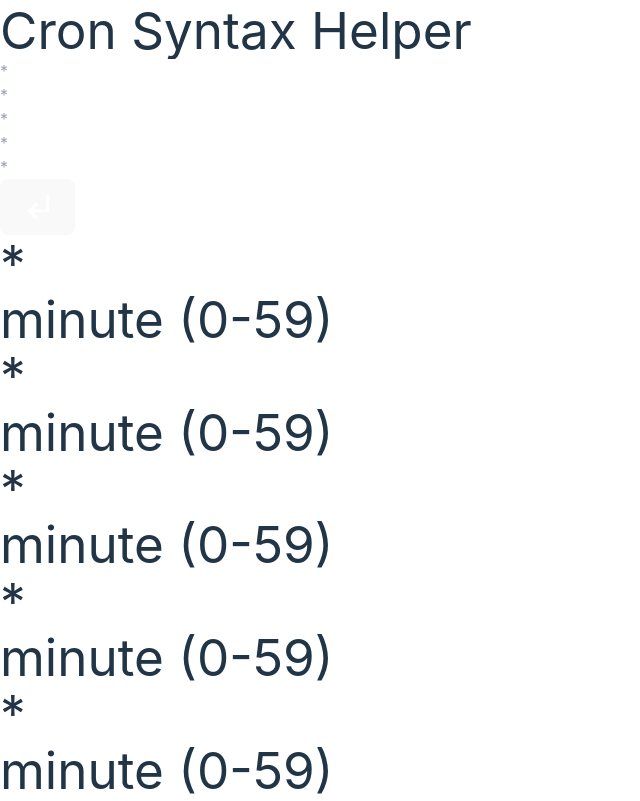
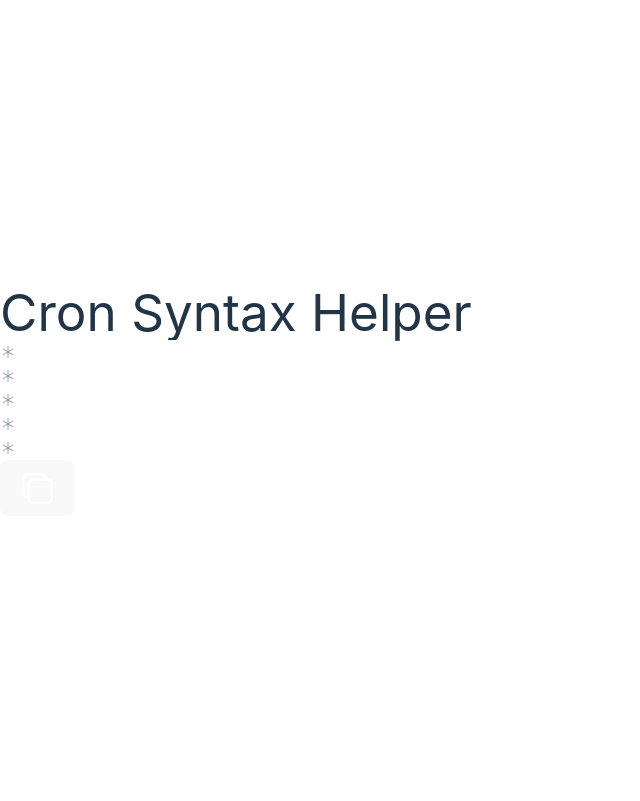
Before and after one commit to willk0814/cron-calc, a React (Vite) app: page / in a window 1280 px wide. Shown: the whole page, without its empty margins (0-640 px from the left). Built offline with nearby package versions, Linux system fonts and the light colour scheme.

Commit message:
reorganized components on front end

```diff
--- a/src/App.tsx
+++ b/src/App.tsx
@@ -1,74 +1,27 @@
+// Import styles
 import './App.css'
+
 // Import React Hooks
-import { useState } from 'react';
+// import { useState } from 'react';
+
 // Import Custom Components
-import NumberInput from './components/NumberInput';
-import NumberOutput from './components/NumberOutput';
-// Import Packages
-import { MdSubdirectoryArrowLeft } from "react-icons/md";
-import { motion } from 'framer-motion';
+import InputContainer from './components/InputContainer/InputContainer';
+// import OutputContainer from './components/OutputContainer/OutputContainer';
+
+// Import motion for animations
+// import { motion } from 'framer-motion';
 
 function App() {
 
-  // cron schedule positions and signifigance
-  const cron_syntax: { [key: number]: string } = {
-    1: 'minutes',
-    2: 'hour',
-    3: 'day',
-    4: 'month',
-    5: 'weekday'
-  }
+  return (
+    <div
+      className='bg-gradient-to-br from-[#3F5EFB] to-[#FC466B]
+      w-[100vw] h-[100vh] flex flex-col space-y-2 items-center justify-center '>
 
-  return (
-    <div className='w-[100vw] h-[100vh] flex flex-col items-center justify-center bg-gradient-to-br from-[#3F5EFB] to-[#FC466B]'>
+      {/* Input Content Container */}
+      <InputContainer />
 
-      {/* Initial Content Container */}
-      <div className='bg-white bg-opacity-20 backdrop-blur-lg rounded-lg flex flex-col items-center justify-center p-4'>
-        {/* Title */}
-        <h1 className='text-6xl pb-4'>Cron Syntax Helper</h1>
-
-        {/* Number Inputs Container */}
-        <div className='flex flex-row items-center space-x-2'>
-          {[1, 2, 3, 4, 5].map((val, indx) => (
-            <NumberInput
-              key={indx}
-              pos={cron_syntax[val]} />
-          ))}
-
-          {/* Submit Button */}
-          <button
-            className='bg-white bg-opacity-20 p-1 rounded-md border-2 border-transparent focus:outline-none focus:border-white'>
-            <MdSubdirectoryArrowLeft size={35} color='white' />
-          </button>
-        </div>
-      </div>
-
-      <motion.div
-        className='flex flex-col mt-4 space-y-2'
-        variants={{
-          initial: { opacity: 0, y: '-10px' },
-          animate: {
-            opacity: 1, y: 0,
-            transition: { staggerChildren: 0.5, duration: 0.5 }
-          }
-        }}
-        initial='initial'
-        animate='animate' >
-        {[1, 2, 3, 4, 5].map((val, indx) => (
-          <motion.div
-            variants={{
-              initial: { opacity: 0, y: '-10px' },
-              animate: {
-                opacity: 1, y: 0,
-                transition: { duration: 0.6 }
-              }
-            }}>
-            <NumberOutput
-              key={indx}
-              pos={cron_syntax[val]} />
-          </motion.div>
-        ))}
-      </motion.div>
+      {/* Output Content Container */}
 
     </div>
   )
--- /dev/null
+++ b/src/components/InputContainer/InputContainer.tsx
@@ -0,0 +1,105 @@
+// Import React Hooks
+import { useState } from 'react';
+
+// Import Custom Component
+import NumberInput from "./NumberInput";
+
+// Import motion for animations
+import { animate, AnimatePresence, motion } from 'framer-motion';
+
+// Import Submit Icon
+import { IoCopyOutline } from "react-icons/io5";
+
+
+export default function InputContainer() {
+
+    // SV to hold label state
+    const [displayLabel, setDisplayLabel] = useState<string | null>(null)
+
+    // -- Number Input Focus Funcs --
+    // handle begin focus
+    const handleFocus = (label: string) => {
+        console.log(label)
+        setDisplayLabel(label)
+    }
+
+    // handle end focus
+    const handleBlur = () => {
+        setDisplayLabel(null)
+    }
+
+    // cron schedule positions and signifigance
+    const cron_syntax = [
+        { key: 'minute', label: 'minute (0 - 59)' },
+        { key: 'hour', label: 'hour (0 - 23)' },
+        { key: 'day', label: 'day of the month (1 - 31)' },
+        { key: 'month', label: 'month (1 - 12)' },
+        { key: 'weekday', label: 'day of the week (0 - 6) (Sunday to Saturday)' }
+    ];
+
+    return (
+        <div className="flex flex-col">
+            {/* Title */}
+            <h1 className="pb-4">Cron Syntax Helper</h1>
+
+            <motion.div
+                variants={{
+                    initial: { opacity: 0, y: '20%' },
+                    animate: {
+                        opacity: 1, y: 0,
+                        transition: { delay: 0.4, duration: 1 }
+                    }
+                }}
+                initial='initial'
+                animate='animate'
+                className='bg-white bg-opacity-20 rounded-lg flex flex-col items-center pb-2 justify-center px-2'>
+
+                {/* Number Inputs & Submit Button */}
+                <div className='flex flex-row items-center space-x-2 mt-3 mb-1'>
+                    {/* Number Inputs */}
+                    {cron_syntax.map((item, indx) => (
+                        <NumberInput
+                            key={indx}
+                            pos={item.key}
+                            handleFocus={() => handleFocus(item.label)}
+                            handleBlur={handleBlur} />
+                    ))}
+
+                    {/* Submit button */}
+                    <button
+                        className='bg-white bg-opacity-20 p-1 border-2 border-transparent
+                        hover:border-white hover:outline-none focus:outline-none'>
+                        <IoCopyOutline size={35} color="white" />
+                    </button>
+                </div>
+
+                {/* Positional Information Label */}
+                {/* Fixed height container for label */}
+                <AnimatePresence
+                    key='label'>
+                    {/* {displayLabel !== null && */}
+                    <motion.div
+                        key='label'
+                        variants={{
+                            initial: { height: 0, opacity: 0 },
+                            animate: {
+                                height: '30px', opacity: 1,
+                                transition: { when: 'beforeChildren' }
+                            },
+                            exit: {
+                                height: 0, opacity: 0,
+                                transition: { when: 'afterChildren' }
+                            }
+                        }}
+                        initial='initial'
+                        animate={displayLabel !== null ? 'animate' : ''}
+                        exit='exit'
+                        className='flex flex-row w-full'>
+                        {displayLabel}
+                    </motion.div>
+                </AnimatePresence>
+
+            </motion.div>
+        </div>
+    )
+}
--- a/src/components/NumberInput.tsx
+++ b/src/components/InputContainer/NumberInput.tsx
@@ -2,9 +2,11 @@ import { useEffect } from 'react';
 
 interface InputProps {
     pos: string;
+    handleFocus: () => void;
+    handleBlur: () => void;
 };
 
-export default function NumberInput({ pos }: InputProps) {
+export default function NumberInput({ pos, handleFocus, handleBlur }: InputProps) {
 
     useEffect(() => {
         console.log(`Position within cron string: ${pos}`)
@@ -15,9 +17,12 @@ export default function NumberInput({ pos }: InputProps) {
             <input
                 className="bg-white bg-opacity-20 rounded-lg w-full h-full text-center text-3xl border-2 border-transparent
                 placeholder-gray-200 placeholder:text-4xl placeholder:py-3
-                focus:outline-none focus:border-white focus:border-2"
+                focus:outline-none focus:border-white focus:border-2
+                "
                 maxLength={2}
-                placeholder="*" />
+                placeholder="＊"
+                onFocus={handleFocus}
+                onBlur={handleBlur} />
         </div>
     )
 }
--- /dev/null
+++ b/src/components/OutputContainer/OutputContainer.tsx
@@ -0,0 +1,23 @@
+// Import Custom Components
+import NumberOutput from "./NumberOutput"
+
+export default function OutputContainer() {
+    // cron schedule positions and signifigance
+    const cron_syntax: { [key: number]: string } = {
+        1: 'minutes',
+        2: 'hour',
+        3: 'day',
+        4: 'month',
+        5: 'weekday'
+    }
+
+    return (
+        <div className='flex flex-col space-y-2'>
+            {[1, 2, 3, 4, 5].map((indx, val) => (
+                <NumberOutput
+                    key={indx}
+                    pos={cron_syntax[val]} />
+            ))}
+        </div>
+    )
+}
```
Also changed, not shown: src/components/OutputContainer/NumberOutput.tsx (renamed from src/components/NumberOutput.tsx).
